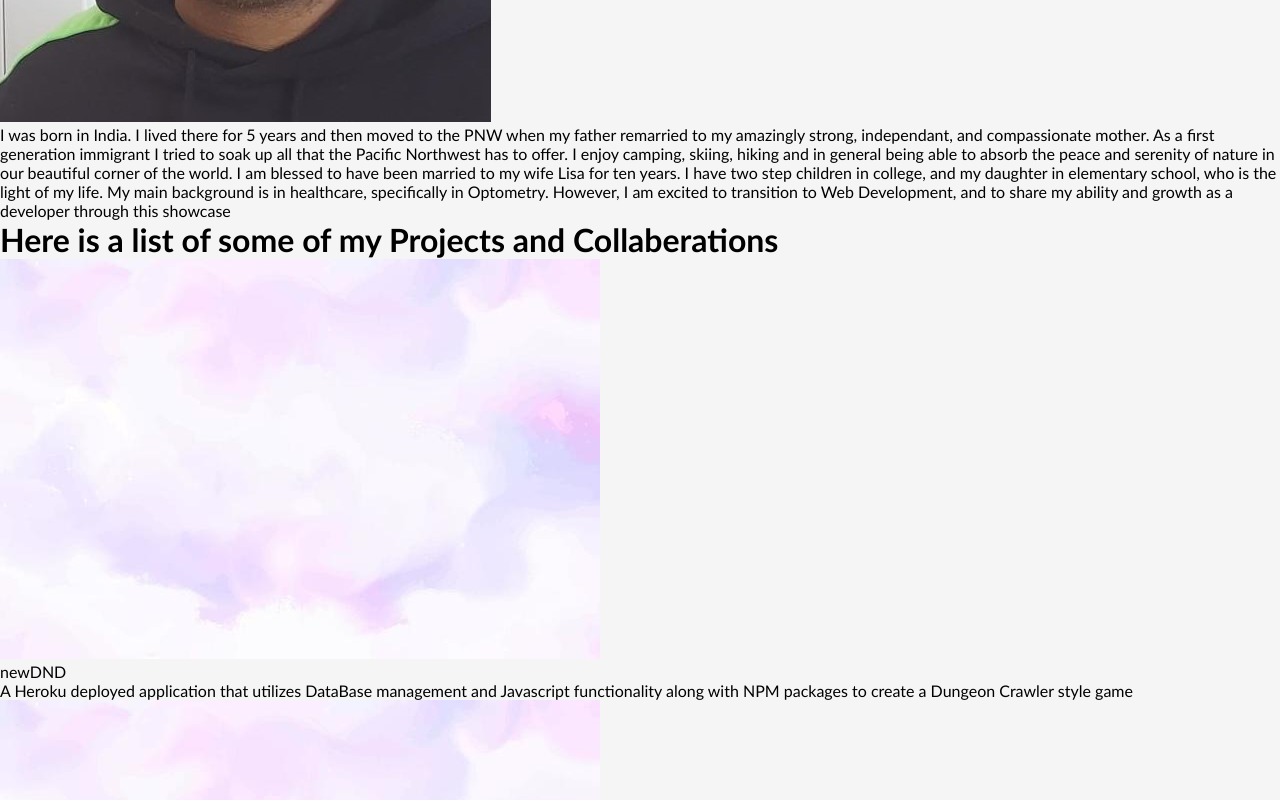
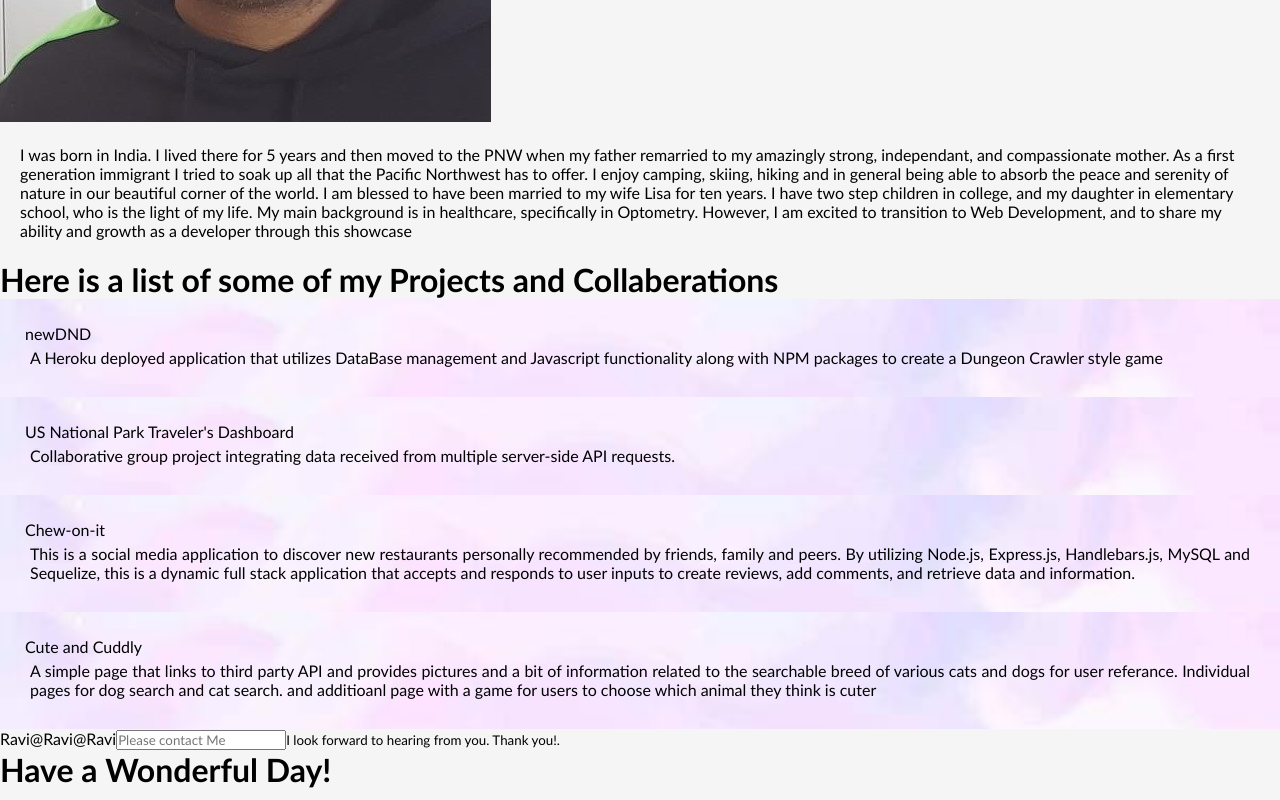
Before and after one commit to rasvindra/showcaseREACT, a React (Create React App) app: page / in a window 1280 px wide. Shown: the part 500-1300 px from the top of the page. Built offline with nearby package versions, Linux system fonts and the light colour scheme; the HTML template or start-up script is replaced by a standard one.

Commit message:
working on rendering parts of the card for each project

```diff
--- a/src/components/AboutME.js
+++ b/src/components/AboutME.js
@@ -4,11 +4,18 @@ import raviHeadshot from "../Assets/Ravi_Headshot.jpg";
 
 
 function AboutME() {
+    const ptagStyle={
+        padding:"20px",
+    };
+    const imgStyle={
+        justifycontent:"center",
+    };
+
     return (
 
         <Container fluid className="Biography" id="Bio">
-            <img src={raviHeadshot} alt="short description"/>
-            <p>I was born in India. I lived there for 5 years and then moved to the PNW when my father remarried to my amazingly strong, independant, and compassionate mother. As a first generation immigrant I tried to soak up all that the Pacific Northwest has to offer. I enjoy camping, skiing, hiking and in general being able to absorb the peace and serenity of nature in our beautiful corner of the world. I am blessed to have been married to my wife Lisa for ten years. I have two step children in college, and my daughter in elementary school, who is the light of my life. My main background is in healthcare, specifically in Optometry. However, I am excited to transition to Web Development, and to share my ability and growth as a developer through this showcase
+            <img style={imgStyle} src={raviHeadshot} alt="short description"/>
+            <p style={ptagStyle}>I was born in India. I lived there for 5 years and then moved to the PNW when my father remarried to my amazingly strong, independant, and compassionate mother. As a first generation immigrant I tried to soak up all that the Pacific Northwest has to offer. I enjoy camping, skiing, hiking and in general being able to absorb the peace and serenity of nature in our beautiful corner of the world. I am blessed to have been married to my wife Lisa for ten years. I have two step children in college, and my daughter in elementary school, who is the light of my life. My main background is in healthcare, specifically in Optometry. However, I am excited to transition to Web Development, and to share my ability and growth as a developer through this showcase
             </p>
         </Container>
 
--- a/src/components/ProjectCard.js
+++ b/src/components/ProjectCard.js
@@ -1,18 +1,20 @@
 import React from "react";
 import Card from "react-bootstrap/Card";
 import Button from "react-bootstrap/Button";
+import PinkClouds from "../Assets/pink-clouds.jpg"
 
 
 function ProjectCards(props) {
+
     return (
         <Card className="ProjectCardTemplate">
 
-            <Card.Body variant="top">
-                <Card.Img variant="bottom" src={props.imgPath} alt="short description"/>
-                <Card.Title variant="top">{props.title}</Card.Title>
-                <Card.Text style={{textAlign: "justify"}}>{props.description}</Card.Text>
+            <Card.Body style={{background:`url(${PinkClouds})`, backgroundSize:"cover", backgroundRepeat:"no-repeat", padding:"25px"}} variant="top">
+                {/* <Card.Img variant="bottom" src={props.imgPath} alt="short description"/> */}
+                <Card.Title style={{size:"40px"}} variant="top">{props.title}</Card.Title>
+                <Card.Text style={{textAlign: "justify", padding:"5px"}}>{props.description}</Card.Text>
                 <Button variant="primary" href={props.GitHubLink} target="_blank"></Button>
-                <Button variant="secondary" href={props.DeployedLink} target="_blank"></Button>
+                <Button variant="primary" href={props.DeployedLink} target="_blank"></Button>
             </Card.Body>
         </Card>
     )
--- a/src/components/Projects.js
+++ b/src/components/Projects.js
@@ -9,11 +9,11 @@ function Projects() {
     return(
         <Container fluid className="project-area" id="Portfiolio">
             <Container>
-                <h1 style={{justifyContent:"center"}}> Here is a list of some of my Projects and Collaberations</h1>
-                <Row style={{justifyContent:"center"}}>
+                <h1 style={{justify:"center"}}> Here is a list of some of my Projects and Collaberations</h1>
+                <Row>
                     <Col md={4} className="project-card">
                         <ProjectCards
-                        imgPath={PinkClouds}
+                        // imgPath={PinkClouds}
                         title="newDND"
                         description="A Heroku deployed application that utilizes DataBase management and Javascript functionality along with NPM packages to create a Dungeon Crawler style game"
                         GitHubLink="https://github.com/rasvindra/newDND"
@@ -23,7 +23,7 @@ function Projects() {
                     </Col>
                     <Col md={4} className="project-card">
                         <ProjectCards
-                        imgPath={PinkClouds}
+                        // imgPath={PinkClouds}
                         title="US National Park Traveler's Dashboard"
                         description="Collaborative group project integrating data received from multiple server-side API requests."
                         GitHubLink="https://mwambaugh.github.io/collaborativeAPIstudy"
@@ -33,7 +33,7 @@ function Projects() {
                     </Col>
                     <Col md={4} className="project-card">
                         <ProjectCards
-                        imgPath={PinkClouds}
+                        // imgPath={PinkClouds}
                         title="Chew-on-it"
                         description="This is a social media application to discover new restaurants personally recommended by friends, family and peers. By utilizing Node.js, Express.js, Handlebars.js, MySQL and Sequelize, this is a dynamic full stack application that accepts and responds to user inputs to create reviews, add comments, and retrieve data and information."
                         GitHubLink="https://github.com/pem2k/Chew-on-it"
@@ -43,7 +43,7 @@ function Projects() {
                     </Col>
                     <Col md={4} className="project-card">
                         <ProjectCards
-                        imgPath={PinkClouds}
+                        // imgPath={PinkClouds}
                         title="Cute and Cuddly"
                         description="A simple page that links to third party API and provides pictures and a bit of information related to the searchable breed of various cats and dogs for user referance. Individual pages for dog search and cat search. and additioanl page with a game for users to choose which animal they think is cuter"
                         GitHubLink="https://github.com/GabrielWarner/cute-and-cuddly"
```
